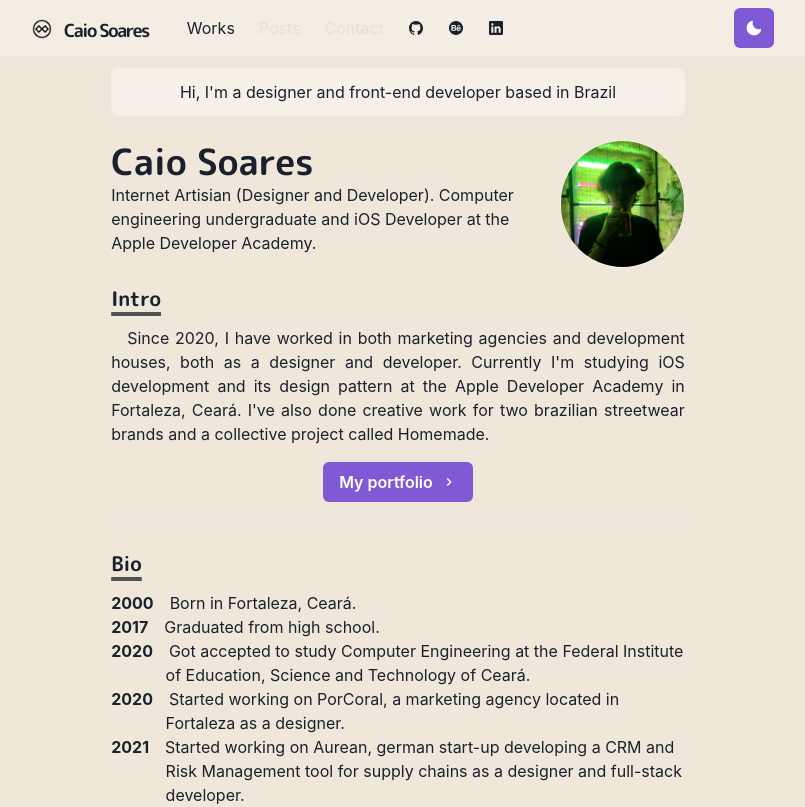
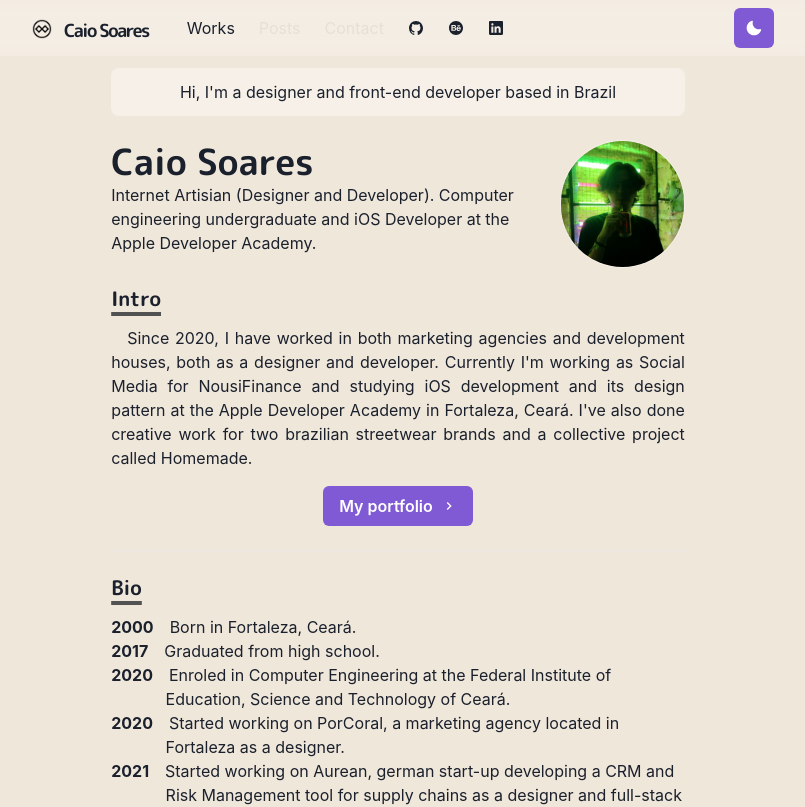
Before and after one commit to CaioFaSoares/chakram, a Next.js app: page / in a window 1280 px wide. Shown: the top 807 px of the page, without its empty margins (242-1047 px from the left). Built offline with nearby package versions, Linux system fonts and the light colour scheme.

Commit message:
Update index.js

```diff
--- a/pages/index.js
+++ b/pages/index.js
@@ -49,8 +49,8 @@ const Page = () => {
                 <Paragraph>
                     Since 2020, I have worked in both marketing agencies and development
                     houses, both as a designer and developer.
-                    Currently I&apos;m studying iOS development and its design pattern at the
-                    Apple Developer Academy in Fortaleza, Ceará.
+                    Currently I&apos;m working as Social Media for NousiFinance and studying iOS development
+                    and its design pattern at the Apple Developer Academy in Fortaleza, Ceará.
                     I&apos;ve also done creative work for two brazilian streetwear brands and a
                     collective project called Homemade.
                 </Paragraph>
@@ -79,7 +79,7 @@ const Page = () => {
                 </BioSection>
                 <BioSection>
                     <BioYear>2020</BioYear>
-                    Got accepted to study Computer Engineering at the Federal Institute of Education, Science and Technology of Ceará.
+                    Enroled in Computer Engineering at the Federal Institute of Education, Science and Technology of Ceará.
                 </BioSection>
                 <BioSection>
                     <BioYear>2020</BioYear>
```
